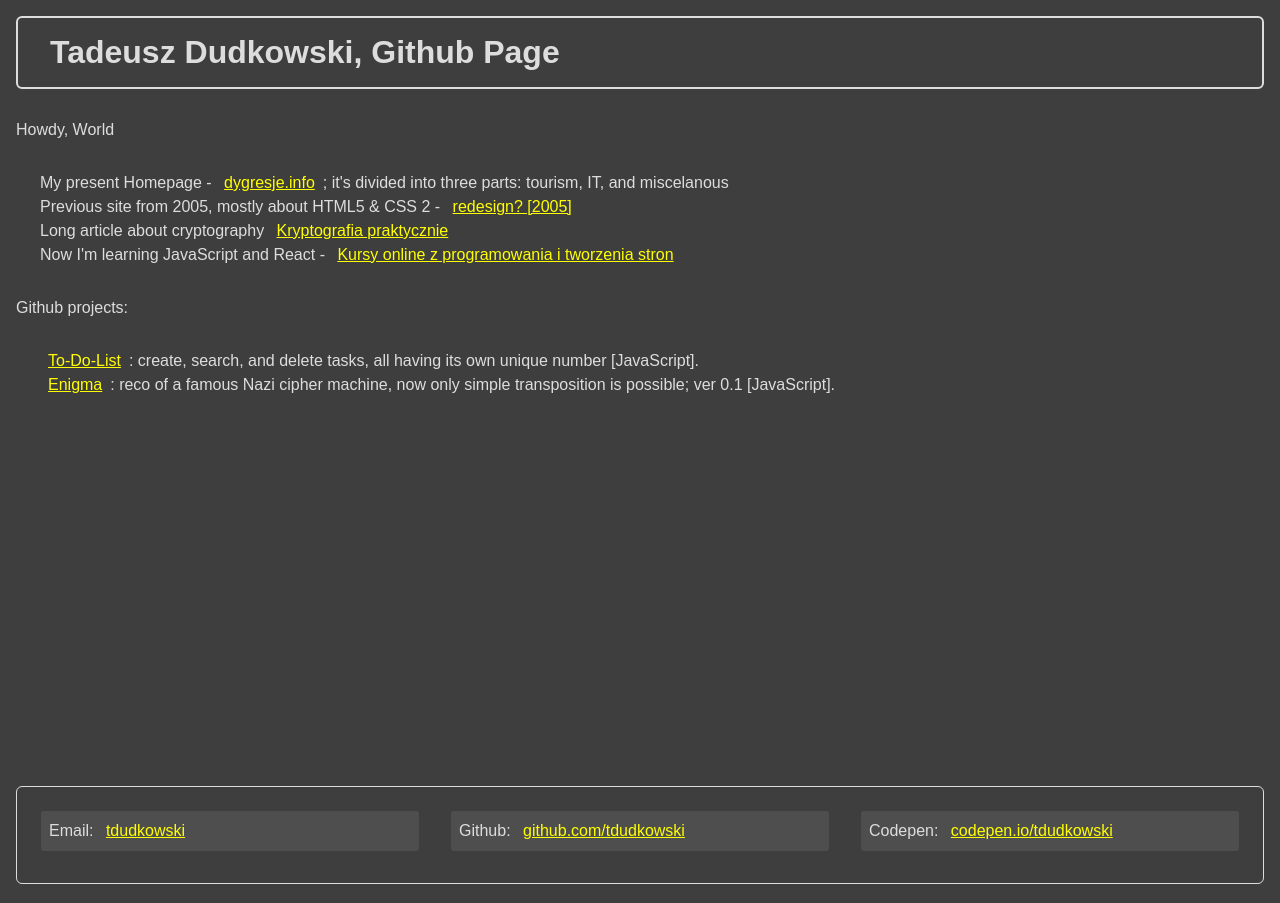
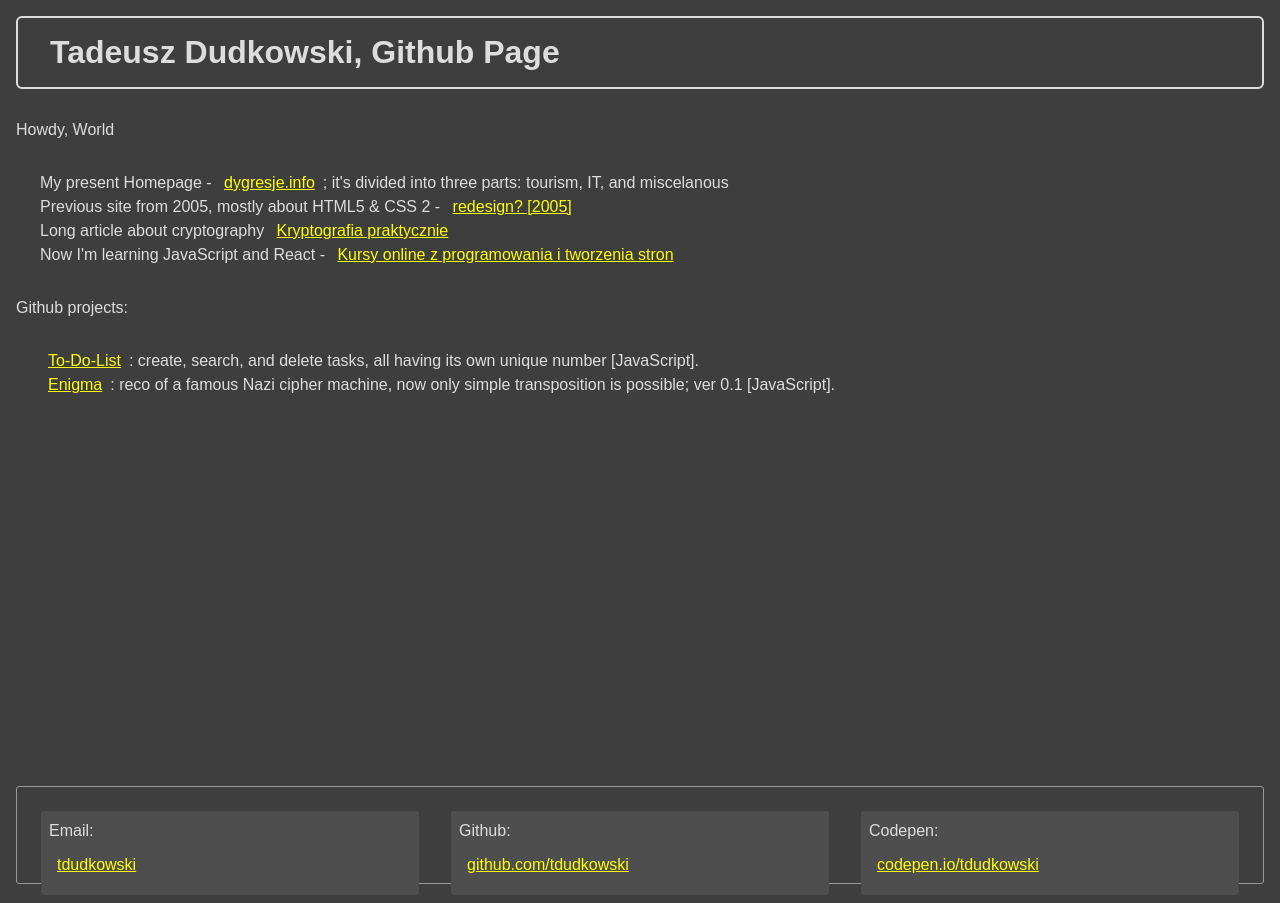
Before and after one commit to tdudkowski/tdudkowski.github.io, a Jekyll site: the page built from index.html, in a window 1280 px wide. Built offline with Jekyll 4.4.1, drawn with Linux system fonts in a browser that asks for light colours.

Commit message:
Update main.css

```diff
--- a/css/main.css
+++ b/css/main.css
@@ -5,11 +5,12 @@
 p {padding: 1rem;}
 
 a {color: #ff0; text-decoraion: none; padding: 10px .5rem;}
-a:hover {background-color: #9e9e9e;}
+a:hover {background-color: #6e6e6e;}
 
 ul {list-style-type: none;}
 ul li {line-height: 1.5rem;}
 
-footer {max-height: 6rem; border:1px solid #ddd; border-radius: 6px;  margin: 1rem;}
+footer {max-height: 6rem; border:1px solid #999; border-radius: 3px;  margin: 1rem;}
 footer ul {display: flex; padding: .5rem;}
 footer ul li {flex: 1; padding: .5rem; margin: 0 1rem; background-color: #4e4e4e; border-radius: 3px;}
+footer ul li a {display:block;}
```
